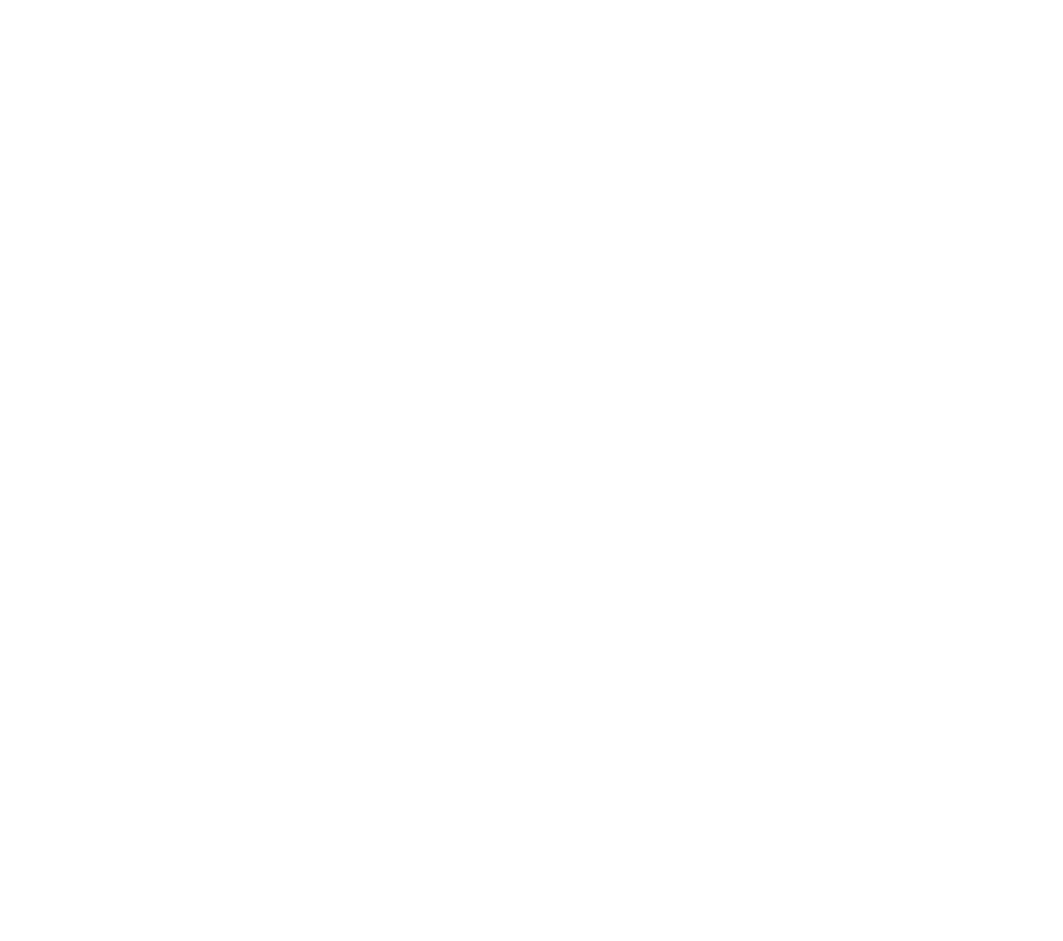
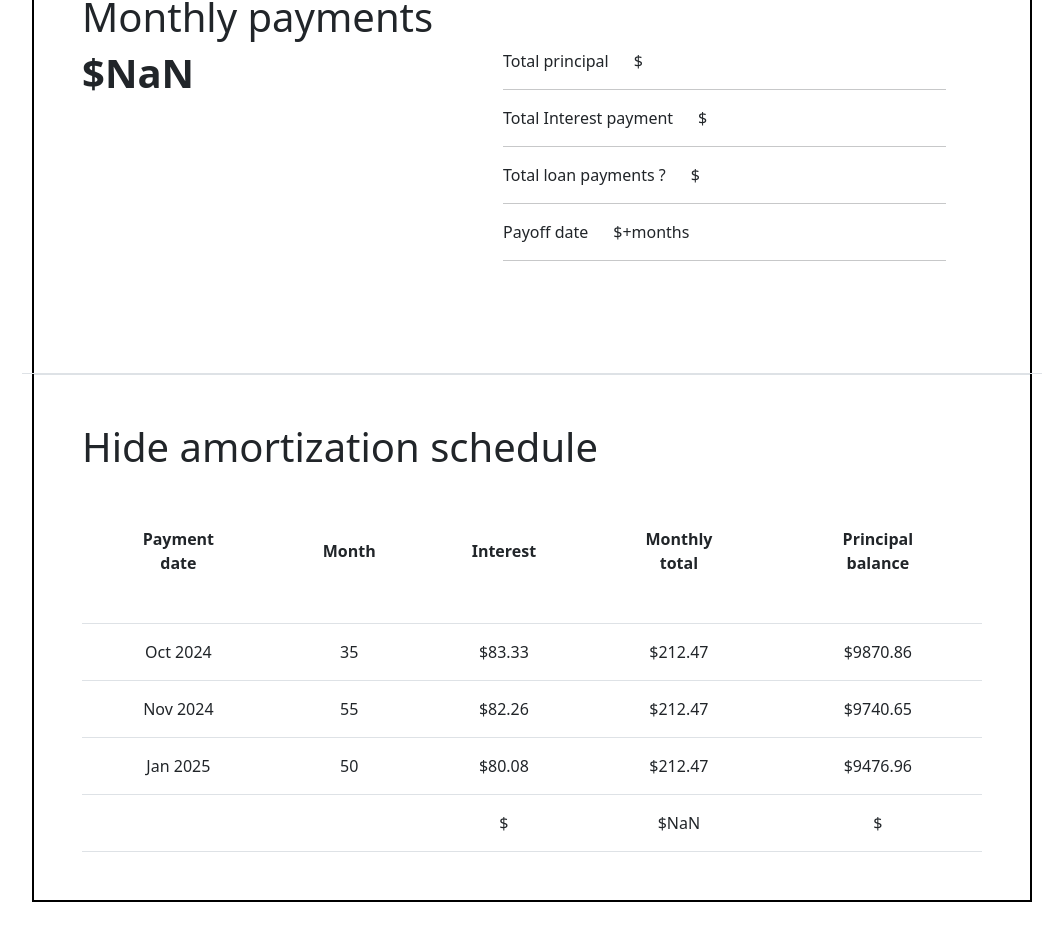
Before and after one commit to ashishchrpe/Aharnish-Infotech-Assessment-, a React (Create React App) app: page / in a window 1280 px wide. Shown: the part 733-1674 px from the top of the page, without its empty margins (144-1207 px from the left). Before the commit the page ends 800 px from the top, so only its background shows below. Built offline with nearby package versions, Linux system fonts and the light colour scheme.

Commit message:
add-states&table

```diff
--- a/package.json
+++ b/package.json
@@ -9,6 +9,7 @@
     "react": "^18.3.1",
     "react-dom": "^18.3.1",
     "react-scripts": "5.0.1",
+    "uuid": "^10.0.0",
     "web-vitals": "^2.1.4"
   },
   "scripts": {
@@ -37,7 +38,8 @@
   },
   "devDependencies": {
     "ajv": "^7.2.4"
-  },"overrides": {
+  },
+  "overrides": {
     "nth-check": "2.1.1",
     "postcss": "8.4.45"
   }
--- a/src/Loan_details.js
+++ b/src/Loan_details.js
@@ -1,36 +1,151 @@
+import {useState} from "react";
+
+import { v4 as uuidv4 } from 'uuid';
 
 
 function Loan_details() {
+
+
+let [totalInterest,setTotalInterest]=useState("");
+let [amount,setAmount]=useState("");
+let [rate,setRate]=useState("");
+let [term,setTerm]=useState("");
+let [date,setDate]=useState("");
+
+let handleInputChange=(e)=>{
+
+   if(e.target.name=="Amount"){
+     setAmount(e.target.value);
+   }
+   if(e.target.name=="Rate"){
+    setRate(e.target.value);
+  }
+  if(e.target.name=="Term"){
+    setTerm(e.target.value);
+  }
+  if(e.target.name=="Date"){
+    setDate(e.target.value);
+  }
+
+}
+
+let handlSubmit=()=>{
+  setTotalInterest(()=>{
+    return (amount*rate*term/12)/100;
+  });
+
+
+}
+
+
+
   return (
-    <div className="container m-5 "style={{paddingLeft:"30%"}}>
-     <div className="p-5" style={{backgroundColor:"#fbe2aa", width:"65%"}}>
-       <h1>Loan detail</h1>
-
+    <div className="container m-5 "style={{paddingLeft:"10%"}}>
+     <div className="p-5" style={{backgroundColor:"#fbe2aa",marginLeft:"30%", width:"45%"}}>
+       <h1>Loan detail </h1>
        <p>
-       <label htmlFor="amount">Loan amount</label><br/>
-       <input type="Number" id="amount" placeholder="enter Loan amount"/>
+       <label htmlFor="Amount">Loan amount</label><br/>
+       <input onChange={handleInputChange} name="Amount" type="Number" id="Amount" placeholder="enter Loan amount"/>
        </p>
 
        <p>
-       <label htmlFor="InRate">Interest rate</label><br/>
-       <input type="Number" id="InRate" placeholder="enter Loan amount"/>
+       <label htmlFor="Rate">Interest rate</label><br/>
+       <input onChange={handleInputChange} type="Number"name="Rate" id="Rate" placeholder="enter Loan amount"/>
       </p>
 
       <p>
-       <label htmlFor="Loanterm">Loan term (months)</label><br/>
-       <input type="Number" id="Loanterm" placeholder="enter Loan amount"/>
+       <label htmlFor="Term">Loan term (months)</label><br/>
+       <input onChange={handleInputChange} type="Number" name="Term" id="Term" placeholder="enter Loan amount"/>
        </p>
 
        <p>
        <label htmlFor="Date">Start Date</label><br/>
-       <input type="date" id="Date" placeholder="enter Loan amount"/>
+       <input onChange={handleInputChange}  type="date" name="Date" id="Date" placeholder="enter Loan amount"/>
        </p>
 
        <p>
-        <h7><b>ADD ORIGINATION FEE 🠻</b> </h7>
+        <h7><b>ADD ORIGINATION FEE <button onClick={handlSubmit}>🠻add {totalInterest}</button></b> </h7>
        </p>
      </div>
+     <div style={{border:"2px solid black"}}>
+     <div className="row p-5 border-bottom" >
+            <h1 className="p-5">Your Loan Estimate</h1>
+               <div className="col-5">
+                 <h1>Monthly payments</h1>
+                 <h1><b>${totalInterest/term*12}</b></h1>
+               </div>
+               <div className="col-7 p-5 mt-2">
+                  <p>Total principal &nbsp;&nbsp;&nbsp;&nbsp; ${amount}</p><hr/>
+                  <p>Total Interest payment &nbsp;&nbsp;&nbsp;&nbsp; ${totalInterest}</p><hr/>
+                  <p>Total loan payments ?  &nbsp;&nbsp;&nbsp;&nbsp; ${amount+totalInterest}</p><hr/>
+                  <p>Payoff date &nbsp;&nbsp;&nbsp;&nbsp; ${date}+{term}months</p><hr/>
+               </div>
+            </div>
+            <div className="border-top p-5">
+                <h1>Hide amortization schedule</h1>
+                <div className="text-center overflow-auto">
+                  <table>
+                    <thead className="border-bottom">
+                      <th className="p-5">Payment date</th>
+                      <th className="p-5">Month</th>
+                      <th className="p-5">Interest</th>
+                      <th className="p-5">Monthly total</th>
+                      <th className="p-5">Principal balance</th>
+                    </thead>
+
+                   <tbody>
+                    <tr className="border-bottom">
+
+                    <td className="p-3">Oct 2024</td>
+                    <td className="p-3">35</td>
+                    <td className="p-3">$83.33</td>
+                    <td className="p-3">$212.47</td>
+                    <td className="p-3">$9870.86</td>
+
+                    </tr>
+
+                    <tr className="border-bottom">
+
+                    <td className="p-3">Nov 2024</td>
+                    <td className="p-3">55</td>
+                    <td className="p-3">$82.26</td>
+                    <td className="p-3">$212.47</td>
+                    <td className="p-3">$9740.65</td>
+
+                    </tr>
+
+                    <tr className="border-bottom">
+
+                    <td className="p-3">Jan 2025</td>
+                    <td className="p-3">50</td>
+                    <td className="p-3">$80.08</td>
+                    <td className="p-3">$212.47</td>
+                    <td className="p-3">$9476.96</td>
+
+                    </tr>
+
+
+
+                           <tr className="border-bottom" >
+                              <td className="p-3">{date}</td>
+                              <td className="p-3">{term}</td>
+                              <td className="p-3">${totalInterest}</td>
+                              <td className="p-3">${totalInterest/term*12}</td>
+                              <td className="p-3">${amount}</td>
+                        </tr>
+
+
+
+
+
+                    </tbody>
+                  </table>
+                </div>
+            </div>
+
+            </div>
     </div>
+
 
   );
 }
```
Also changed, not shown: 1 other file (tests, documents, lock files or other folders).
